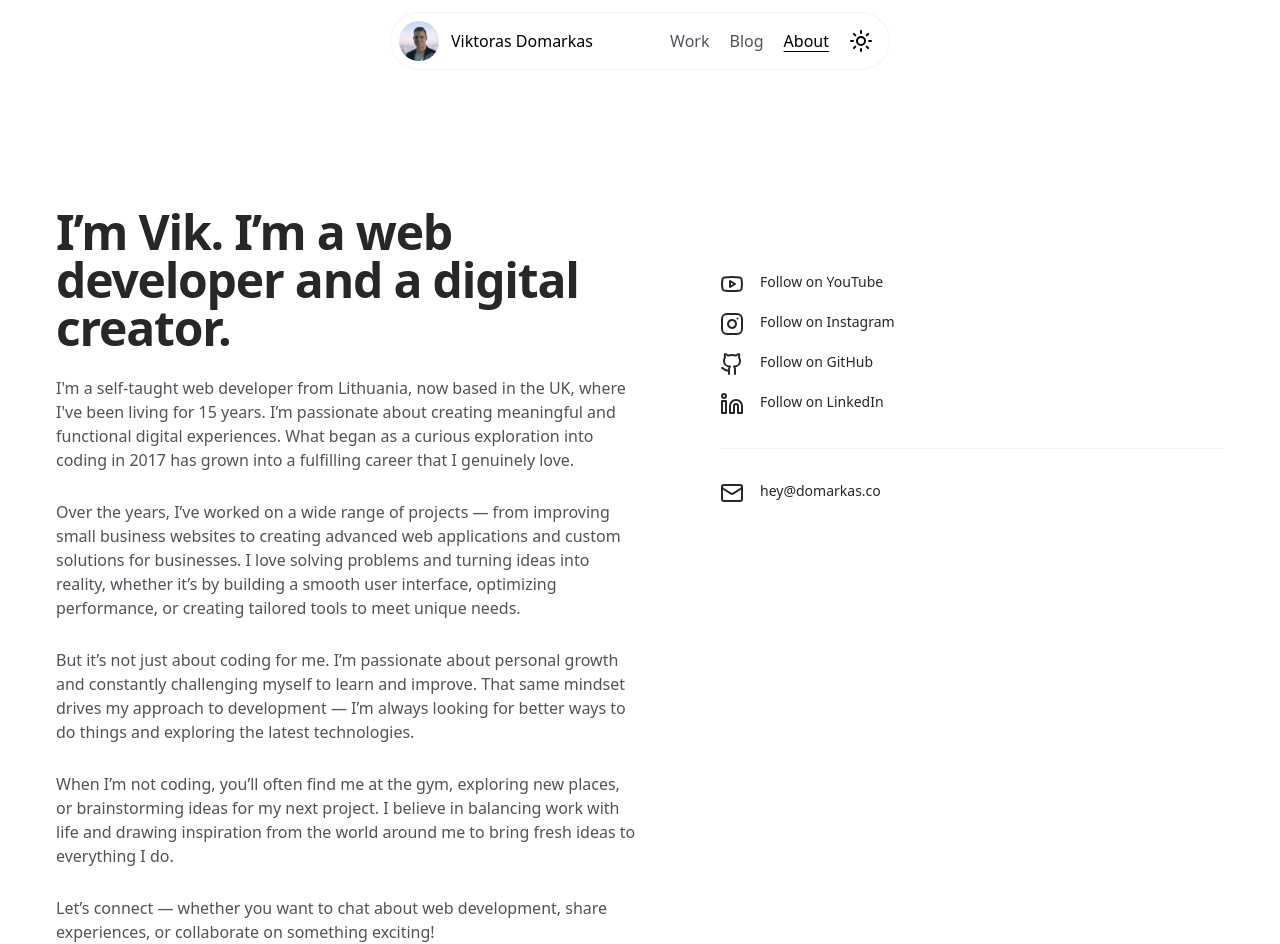
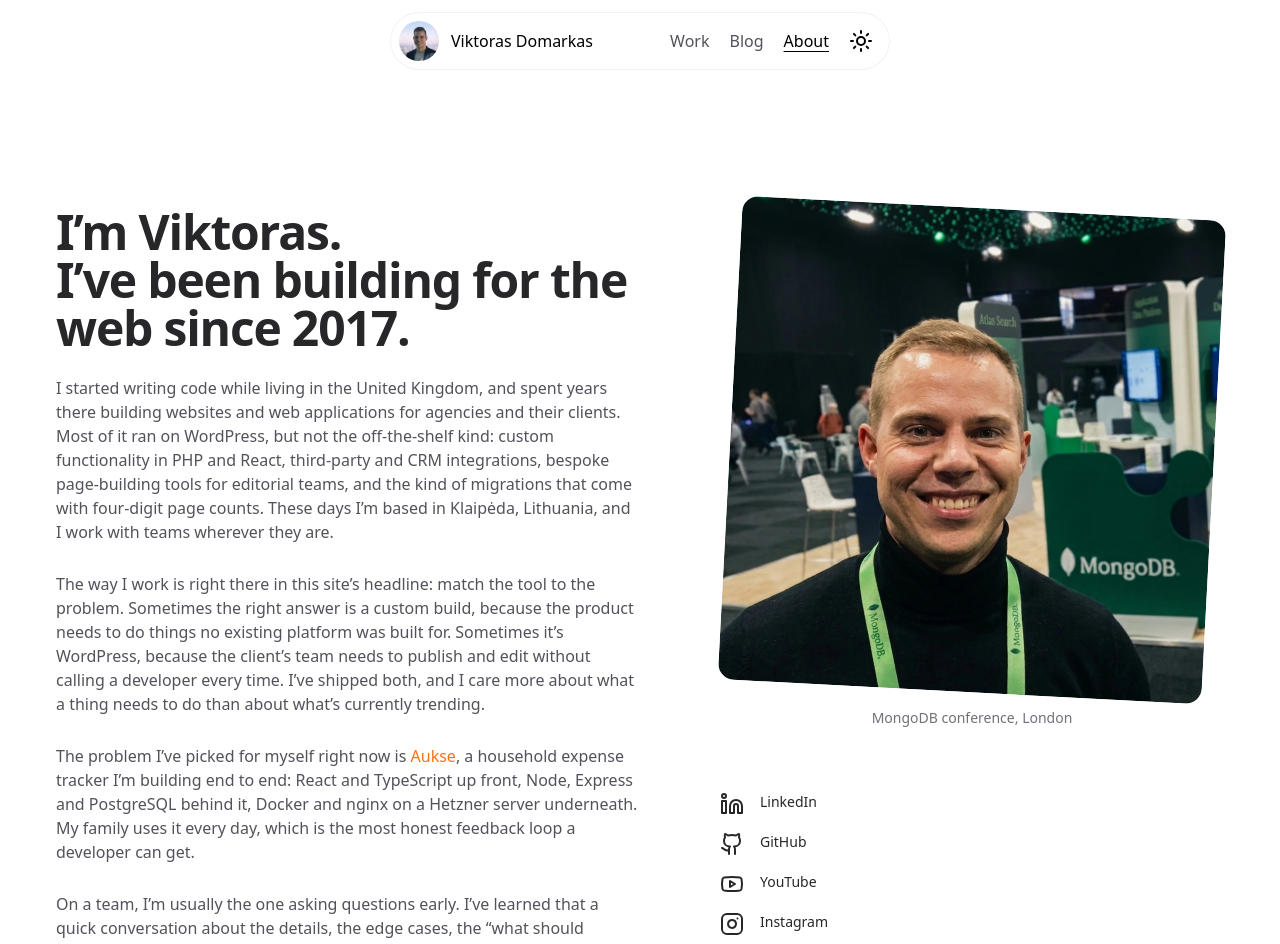
Before and after one commit to vidomarkas/portfolio-blog-website, a Next.js app: page /about in a window 1280 px wide. Shown: the top 944 px of the page. Built offline with nearby package versions, Linux system fonts and the light colour scheme.

Commit message:
feat: rewrite about page copy and add conference photo (WEB-20)

```diff
--- a/app/about/page.tsx
+++ b/app/about/page.tsx
@@ -1,5 +1,7 @@
 import React from "react";
-import { Youtube, Linkedin, Instagram, Github, Mail } from "lucide-react";
+import { Youtube, Linkedin, Instagram, Github, Mail, MapPin } from "lucide-react";
+import Image from "next/image";
+import Link from "next/link";
 
 const About = () => {
 	return (
@@ -9,71 +11,73 @@ const About = () => {
 					<section className="container grid w-full py-20 ">
 						<div className="grid grid-cols-1 gap-y-16 lg:grid-cols-2 lg:grid-rows-[auto_1fr] lg:gap-y-12">
 							<div className="lg:pl-20">
-								<div className="max-w-xs px-2.5 lg:max-w-none">
-									{/* <Image /> */}
-								</div>
+
+								<figure className="max-w-xs px-2.5 mx-auto lg:mx-0 lg:max-w-none">
+	<Image
+		src="/assets/img/viktoras-mongodb-london.webp"
+		alt="Viktoras Domarkas at the MongoDB conference in London"
+		width={1000}
+		height={1333}
+		className="aspect-square rotate-3 rounded-2xl object-cover bg-zinc-100 dark:bg-zinc-800"
+	/>
+	<figcaption className="mt-4 text-center text-sm text-zinc-500 dark:text-zinc-400">
+		MongoDB conference, London
+	</figcaption>
+</figure>
+
 							</div>
 							<div className="lg:order-first lg:row-span-2">
 								<h1 className="text-4xl font-bold tracking-tight text-zinc-800 sm:text-5xl dark:text-zinc-100">
-									I’m Vik. I’m a web developer and a digital
-									creator.
+									I’m Viktoras.<br />I’ve been building for the web since 2017.
 								</h1>
 								<div className="mt-6 space-y-7 text-base text-zinc-600 dark:text-zinc-400">
-									<p>
-										I&apos;m a self-taught web developer
-										from Lithuania, now based in the UK,
-										where I&apos;ve been living for 15
-										years. I’m passionate about creating
-										meaningful and functional digital
-										experiences. What began as a curious
-										exploration into coding in 2017 has
-										grown into a fulfilling career that I
-										genuinely love.
+									<p>I started writing code while living in the United Kingdom, and spent years there building websites and web applications for agencies and their clients. Most of it ran on WordPress, but not the off-the-shelf kind: custom functionality in PHP and React, third-party and CRM integrations, bespoke page-building tools for editorial teams, and the kind of migrations that come with four-digit page counts. These days I’m based in Klaipėda, Lithuania, and I work with teams wherever they are.
 									</p>
 
 									<p>
-										Over the years, I’ve worked on a wide
-										range of projects — from improving small
-										business websites to creating advanced
-										web applications and custom solutions
-										for businesses. I love solving problems
-										and turning ideas into reality, whether
-										it’s by building a smooth user
-										interface, optimizing performance, or
-										creating tailored tools to meet unique
-										needs.
+									The way I work is right there in this site’s headline: match the tool to the problem. Sometimes the right answer is a custom build, because the product needs to do things no existing platform was built for. Sometimes it’s WordPress, because the client’s team needs to publish and edit without calling a developer every time. I’ve shipped both, and I care more about what a thing needs to do than about what’s currently trending.
 									</p>
 
 									<p>
-										But it’s not just about coding for me.
-										I’m passionate about personal growth and
-										constantly challenging myself to learn
-										and improve. That same mindset drives my
-										approach to development — I’m always
-										looking for better ways to do things and
-										exploring the latest technologies.
+										The problem I’ve picked for myself right now is <Link href="/work/aukse" className="text-orange-500 hover:text-orange-600 hover:underline">Aukse</Link>, a household expense tracker I’m building end to end: React and TypeScript up front, Node, Express and PostgreSQL behind it, Docker and nginx on a Hetzner server underneath. My family uses it every day, which is the most honest feedback loop a developer can get.
+									</p>
+									<p>On a team, I’m usually the one asking questions early. I’ve learned that a quick conversation about the details, the edge cases, the “what should happen when”, saves everyone from discovering them halfway through the build. Not every question needs an answer on day one; projects just go smoother when the guesswork stays small.</p>
+
+									<p>
+										Away from the keyboard I lift weights, explore new places, and occasionally turn up at conferences to be around people who build things. That’s the MongoDB event in London in the photo.
 									</p>
 
 									<p>
-										When I’m not coding, you’ll often find
-										me at the gym, exploring new places, or
-										brainstorming ideas for my next project.
-										I believe in balancing work with life
-										and drawing inspiration from the world
-										around me to bring fresh ideas to
-										everything I do.
-									</p>
-
-									<p>
-										Let’s connect — whether you want to chat
-										about web development, share
-										experiences, or collaborate on something
-										exciting!
+										If you’re building something and need a developer who can take it from the database to the pixels, I’d like to hear from you.
 									</p>
 								</div>
 							</div>
 							<div className="lg:pl-20">
 								<ul role="list">
+								<li className="mt-4 flex">
+										<a
+											className="group flex text-sm font-medium text-zinc-800 transition hover:text-orange-500 dark:text-zinc-200 dark:hover:text-orange-500"
+											href="https://www.linkedin.com/in/viktoras-domarkas/"
+										>
+											<Linkedin className="h-6 w-6 flex-none" />
+
+											<span className="ml-4">
+												LinkedIn
+											</span>
+										</a>
+									</li>
+								<li className="mt-4 flex">
+										<a
+											className="group flex text-sm font-medium text-zinc-800 transition hover:text-orange-500 dark:text-zinc-200 dark:hover:text-orange-500"
+											href="https://github.com/vidomarkas"
+										>
+											<Github />
+											<span className="ml-4">
+												GitHub
+											</span>
+										</a>
+									</li>
+
 									<li className="mt-4 flex">
 										<a
 											className="group flex text-sm font-medium text-zinc-800 transition hover:text-orange-500 dark:text-zinc-200 dark:hover:text-orange-500"
@@ -81,7 +85,7 @@ const About = () => {
 										>
 											<Youtube />
 											<span className="ml-4">
-												Follow on YouTube
+												YouTube
 											</span>
 										</a>
 									</li>
@@ -93,35 +97,19 @@ const About = () => {
 										>
 											<Instagram />
 											<span className="ml-4">
-												Follow on Instagram
-											</span>
-										</a>
-									</li>
-
-									<li className="mt-4 flex">
-										<a
-											className="group flex text-sm font-medium text-zinc-800 transition hover:text-orange-500 dark:text-zinc-200 dark:hover:text-orange-500"
-											href="https://github.com/vidomarkas"
-										>
-											<Github />
-											<span className="ml-4">
-												Follow on GitHub
-											</span>
-										</a>
-									</li>
-									<li className="mt-4 flex">
-										<a
-											className="group flex text-sm font-medium text-zinc-800 transition hover:text-orange-500 dark:text-zinc-200 dark:hover:text-orange-500"
-											href="https://www.linkedin.com/in/viktoras-domarkas/"
-										>
-											<Linkedin className="h-6 w-6 flex-none" />
-
-											<span className="ml-4">
-												Follow on LinkedIn
+												Instagram
 											</span>
 										</a>
 									</li>
 									<li className="mt-8 border-t border-zinc-100 pt-8 dark:border-zinc-700/40 flex">
+
+	<span className="group flex text-sm font-medium text-zinc-800 dark:text-zinc-200">
+		<MapPin />
+		<span className="ml-4">Klaipėda, Lithuania</span>
+	</span>
+</li>
+
+<li className="mt-4 flex">
 										<a
 											className="group flex text-sm font-medium text-zinc-800 transition hover:text-orange-500 dark:text-zinc-200 dark:hover:text-orange-500"
 											href="mailto:hey@domarkas.co"
```
Also changed, not shown: public/assets/img/viktoras-mongodb-london.webp (added).
